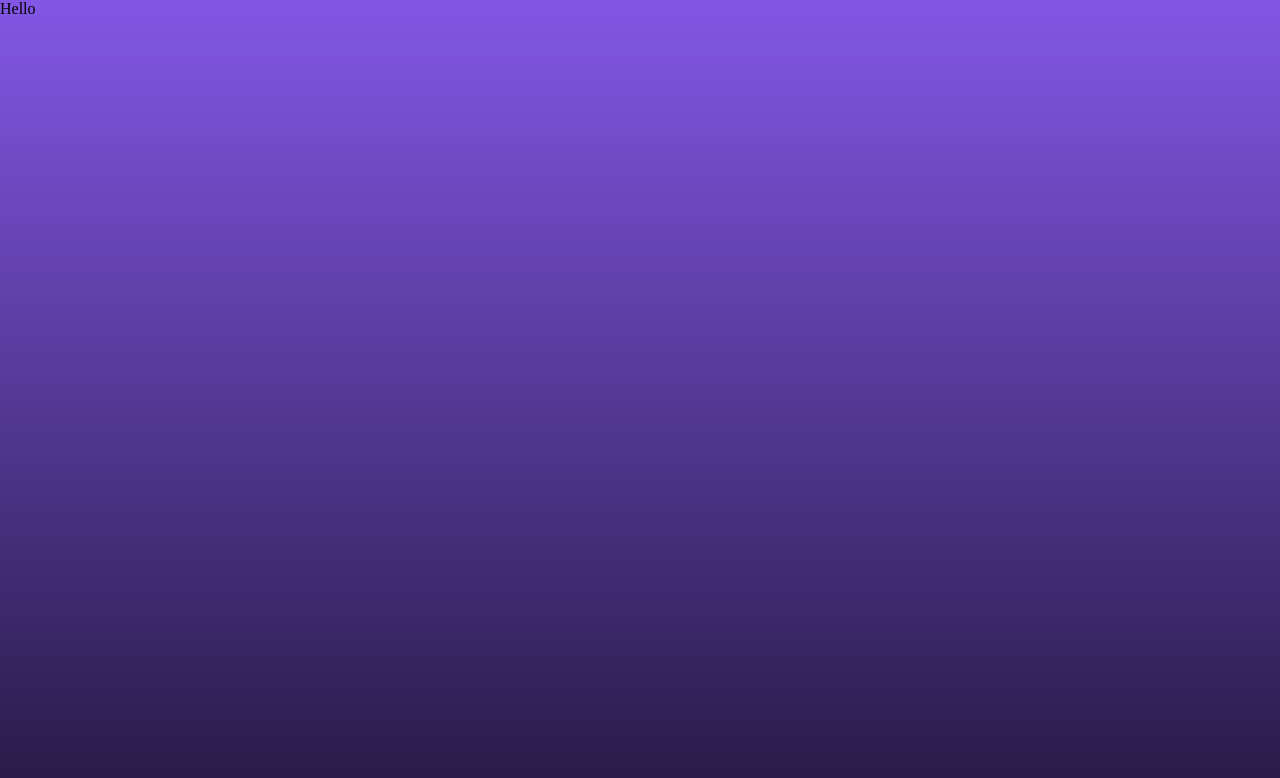
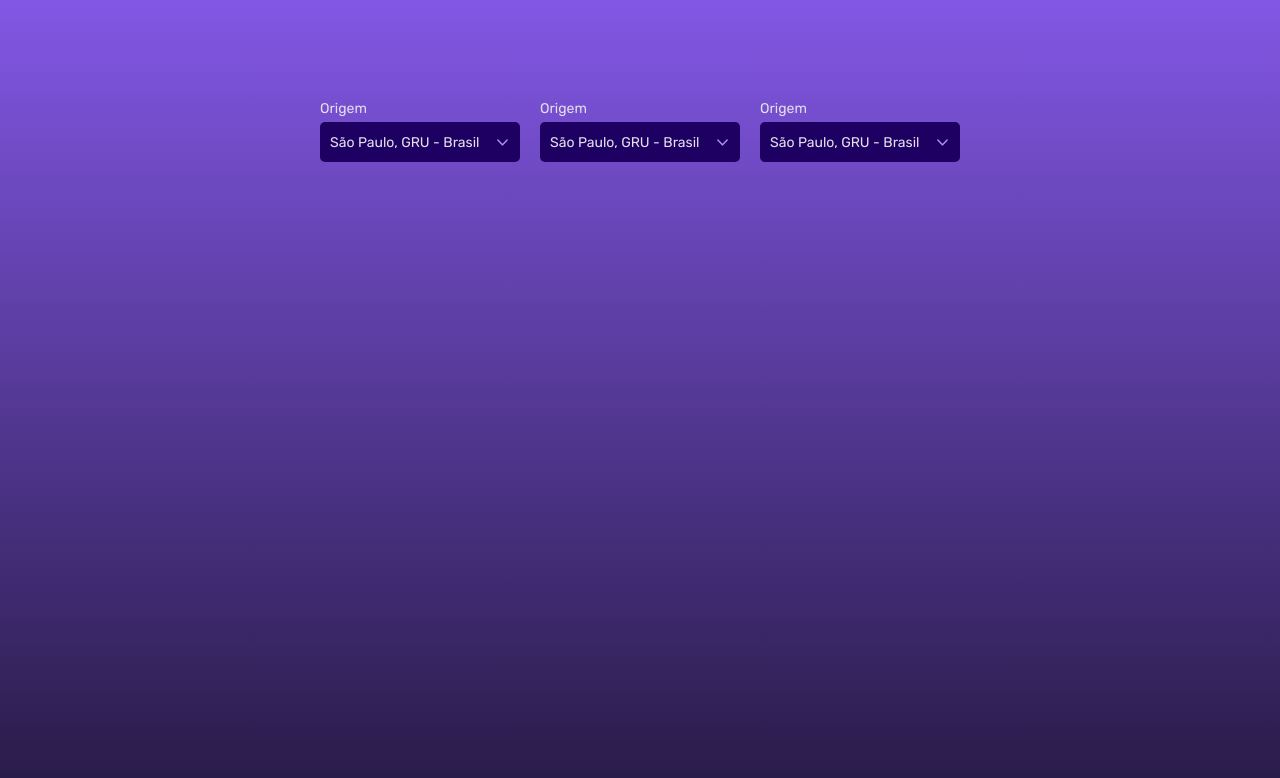
Before and after one commit to Levysantiago/boarding-pass, a React (Create React App) app in the folder client/: page / in a window 1280 px wide. Shown: the top 778 px of the page. Built offline with nearby package versions, Linux system fonts and the light colour scheme.

Commit message:
feat: creating the dropdown buttons

```diff
--- a/client/package.json
+++ b/client/package.json
@@ -13,6 +13,7 @@
     "react": "^18.2.0",
     "react-dom": "^18.2.0",
     "react-scripts": "5.0.1",
+    "styled-components": "^5.3.6",
     "typescript": "^4.9.5",
     "web-vitals": "^2.1.4"
   },
@@ -39,5 +40,8 @@
       "last 1 firefox version",
       "last 1 safari version"
     ]
+  },
+  "devDependencies": {
+    "@types/styled-components": "^5.1.26"
   }
 }
--- a/client/public/index.html
+++ b/client/public/index.html
@@ -24,6 +24,12 @@
       work correctly both with client-side routing and a non-root public URL.
       Learn how to configure a non-root public URL by running `npm run build`.
     -->
+    <link rel="preconnect" href="https://fonts.googleapis.com" />
+    <link rel="preconnect" href="https://fonts.gstatic.com" crossorigin />
+    <link
+      href="https://fonts.googleapis.com/css2?family=Rubik&display=swap"
+      rel="stylesheet"
+    />
     <title>Boarding pass</title>
   </head>
   <body>
--- a/client/src/App.tsx
+++ /dev/null
@@ -1,9 +0,0 @@
-function App() {
-  return (
-    <div>
-      <label>Hello</label>
-    </div>
-  );
-}
-
-export default App;
--- /dev/null
+++ b/client/src/components/Dropdown/index.tsx
@@ -0,0 +1,52 @@
+import {
+  ArrowDownIcon,
+  Container,
+  DropdownButton,
+  DropdownList,
+  DropdownText,
+  Label,
+  ListItem,
+  ListItemText,
+} from "./styles";
+
+interface IProps {
+  id: number;
+}
+
+export function Dropdown({ id }: IProps) {
+  function onDropdownClick() {
+    const dropdownList = document.getElementById(`dropdown-list-${id}`);
+
+    if (dropdownList) {
+      if (dropdownList.style.visibility !== "visible") {
+        dropdownList.style.visibility = "visible";
+      } else {
+        dropdownList.style.visibility = "hidden";
+      }
+    }
+  }
+
+  return (
+    <Container>
+      <Label>Origem</Label>
+      <DropdownButton onClick={onDropdownClick}>
+        <DropdownText>São Paulo, GRU - Brasil</DropdownText>
+        <ArrowDownIcon />
+      </DropdownButton>
+      <DropdownList id={`dropdown-list-${id}`}>
+        <ListItem selected>
+          <ListItemText>São Paulo, GRU - Brasil</ListItemText>
+        </ListItem>
+        <ListItem>
+          <ListItemText>São Paulo, GRU - Brasil</ListItemText>
+        </ListItem>
+        <ListItem>
+          <ListItemText>São Paulo, GRU - Brasil</ListItemText>
+        </ListItem>
+        <ListItem>
+          <ListItemText>São Paulo, GRU - Brasil</ListItemText>
+        </ListItem>
+      </DropdownList>
+    </Container>
+  );
+}
--- /dev/null
+++ b/client/src/components/Dropdown/styles.tsx
@@ -0,0 +1,74 @@
+import styled from "styled-components";
+import arrowDownIcon from "../../assets/arrow-down.svg";
+
+export const Container = styled.div`
+  width: 200px;
+  display: flex;
+  flex-direction: column;
+`;
+
+export const Label = styled.span`
+  font-size: 14px;
+  font-family: "Rubik", sans-serif;
+  color: #e4e0ec;
+`;
+
+export const DropdownButton = styled.button`
+  height: 40px;
+  background-color: #1e0063;
+  border-radius: 5px;
+  display: flex;
+  align-items: center;
+  position: relative;
+  cursor: pointer;
+  margin-top: 5px;
+  padding: 10px;
+  border: none;
+`;
+
+export const DropdownText = styled.span`
+  font-size: 14px;
+  font-family: "Rubik", sans-serif;
+  color: #e4e0ec;
+`;
+
+export const ArrowDownIcon = styled.img.attrs({
+  src: arrowDownIcon,
+  alt: "Arrow down icon",
+})`
+  height: 15px;
+  position: absolute;
+  right: 10px;
+`;
+
+export const DropdownList = styled.div`
+  height: 120px;
+  background-color: #1e0063;
+  border-radius: 5px;
+  display: flex;
+  flex-direction: column;
+  overflow: hidden;
+  overflow-y: scroll;
+  visibility: hidden;
+`;
+
+export const ListItem = styled.div(
+  (props: { selected?: boolean }) => `
+  height: 20px;
+  padding: 10px;
+  display: flex;
+  align-items: center;
+  cursor: pointer;
+  background-color: ${props.selected ? "#6141ad" : "#381192"};
+
+  &:hover {
+    background-color: ${props.selected ? "#6141ad" : "#48249c"};
+  }
+`
+);
+
+export const ListItemText = styled.span`
+  font-size: 14px;
+  font-family: "Rubik", sans-serif;
+  color: #e4e0ec;
+`;
--- a/client/src/index.tsx
+++ b/client/src/index.tsx
@@ -1,15 +1,15 @@
-import React from 'react';
-import ReactDOM from 'react-dom/client';
-import './index.css';
-import App from './App';
-import reportWebVitals from './reportWebVitals';
+import React from "react";
+import ReactDOM from "react-dom/client";
+import "./index.css";
+import Home from "./pages/Home";
+import reportWebVitals from "./reportWebVitals";
 
 const root = ReactDOM.createRoot(
-  document.getElementById('root') as HTMLElement
+  document.getElementById("root") as HTMLElement
 );
 root.render(
   <React.StrictMode>
-    <App />
+    <Home />
   </React.StrictMode>
 );
 
--- /dev/null
+++ b/client/src/pages/Home/index.tsx
@@ -0,0 +1,24 @@
+import { Dropdown } from "../../components/Dropdown";
+import { Container, DropdownContainer, HeaderContainer } from "./styles";
+
+function Home() {
+  return (
+    <Container>
+      <HeaderContainer>
+        <DropdownContainer>
+          <Dropdown id={1} />
+        </DropdownContainer>
+
+        <DropdownContainer>
+          <Dropdown id={2} />
+        </DropdownContainer>
+
+        <DropdownContainer>
+          <Dropdown id={3} />
+        </DropdownContainer>
+      </HeaderContainer>
+    </Container>
+  );
+}
+
+export default Home;
--- /dev/null
+++ b/client/src/pages/Home/styles.ts
@@ -0,0 +1,15 @@
+import styled from "styled-components";
+
+export const Container = styled.div`
+  padding: 100px 200px;
+  display: flex;
+  justify-content: center;
+`;
+
+export const DropdownContainer = styled.div`
+  margin: 0px 10px;
+`;
+
+export const HeaderContainer = styled.div`
+  display: flex;
+`;
```
Also changed, not shown: client/src/assets/arrow-down.svg (added).
